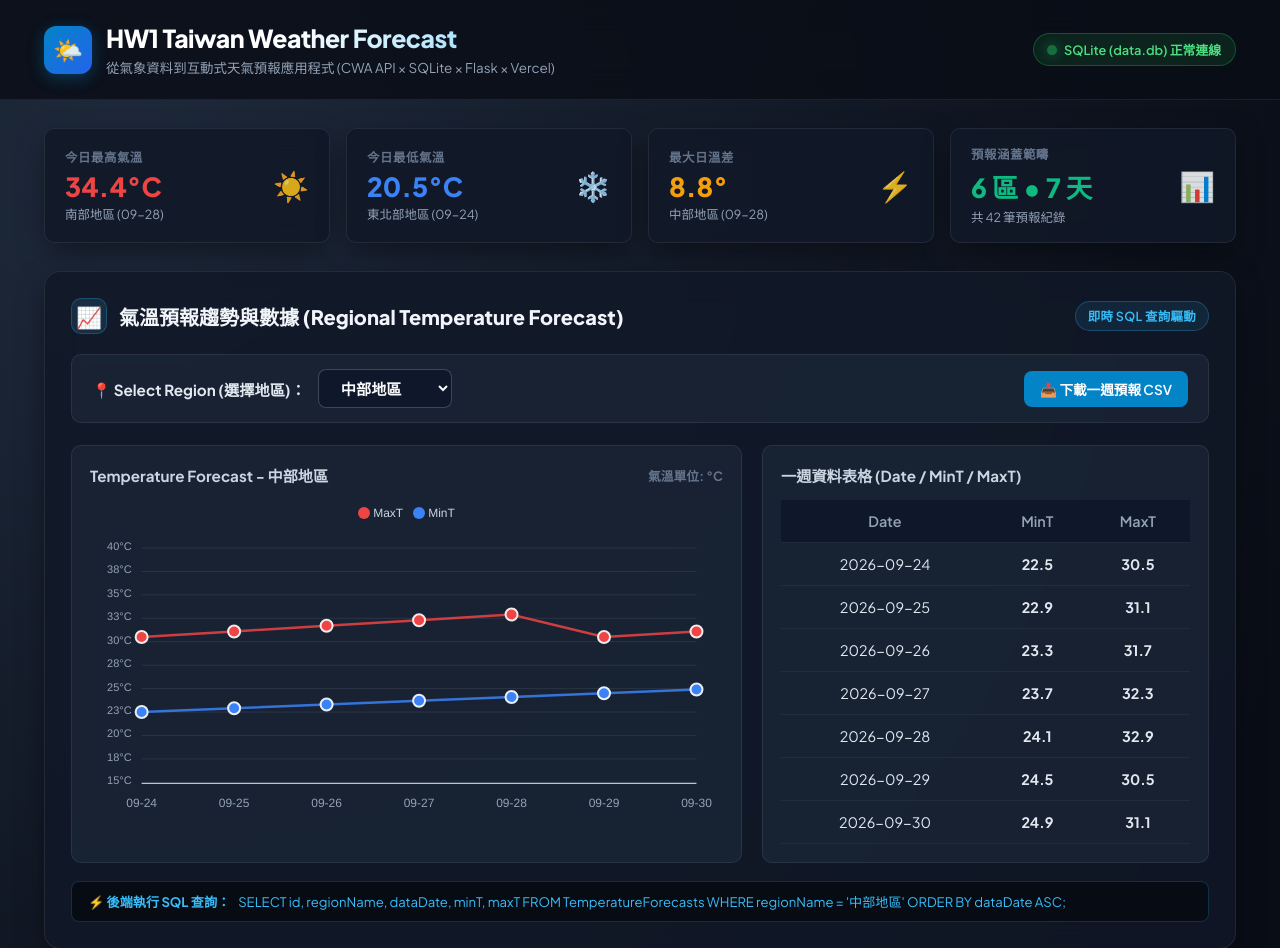
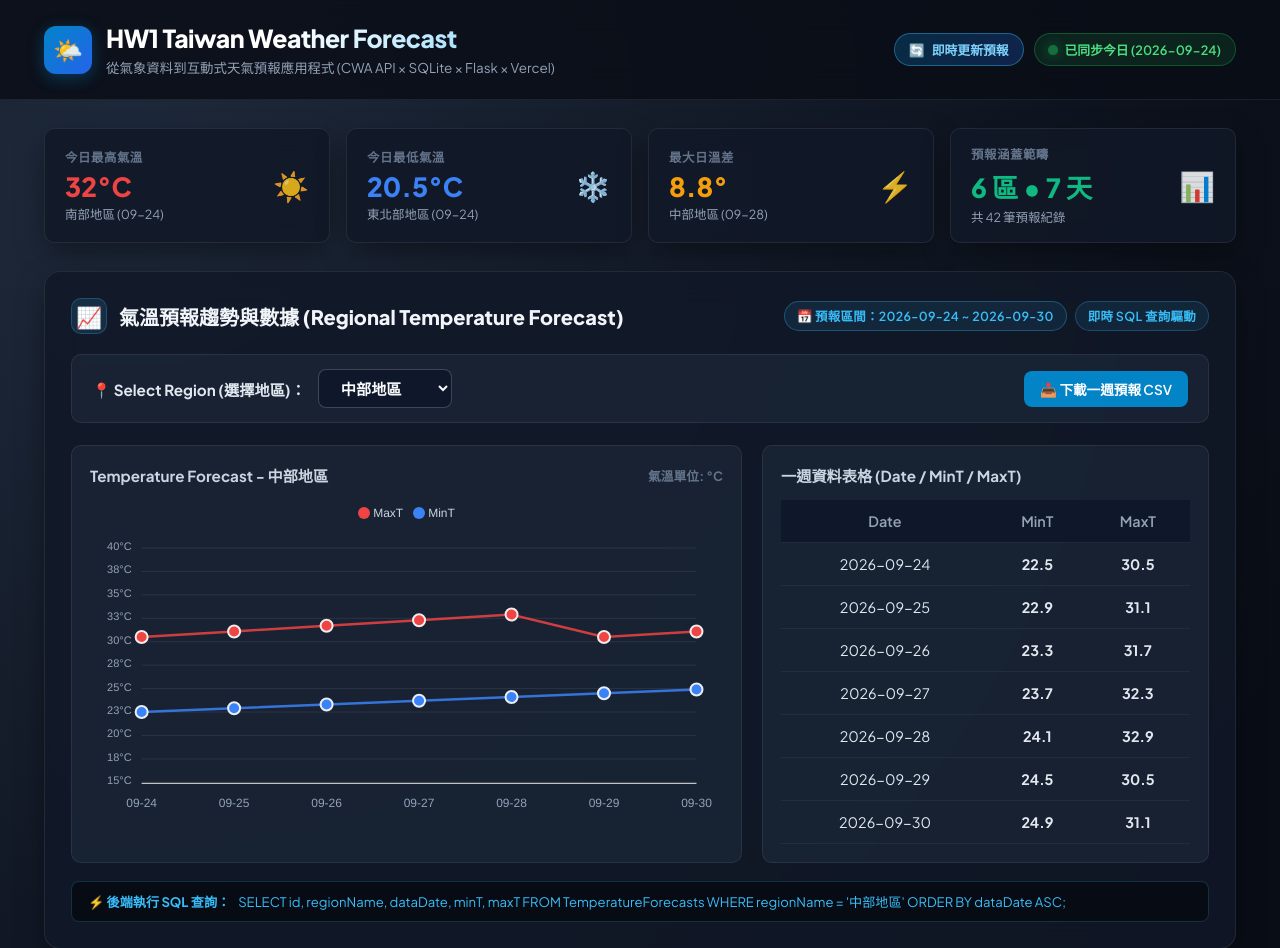
Before and after one commit to wujin57/hw1-CWA, a Flask app: page / in a window 1280 px wide. Shown: the top 948 px of the page. Run offline with Flask 3, Linux system fonts and the light colour scheme; data comes from the database, SQL or seed files in the repository; both versions use the stored data as it was after the commit; some libraries are stand-ins or nearby versions.

Commit message:
fix: enable real-time dynamic weather update for 2026-09-24, add manual refresh button and Vercel /tmp DB sync

```diff
--- a/app.py
+++ b/app.py
@@ -1,15 +1,18 @@
 """
 app.py
 職責：Flask Web 應用程式 (Presentation & API Layer)。
-      相容 Vercel Serverless Functions 與本機端直接執行。
+      相容 Vercel Serverless Functions (唯讀檔案系統與 /tmp) 與本機端直接執行。
       從 SQLite 資料庫 (data.db) 查詢氣溫資料，提供地區下拉選單、
       最高/最低溫折線圖、一週資料表格以及進階台灣地圖視覺化展示。
+      具備自動過期檢測與「即時更新 (Real-time Sync)」功能。
 遵循「單一職責原則 (SRP)」，專注於展示層與 HTTP API 傳輸。
 """
 
 import os
 import sys
+import shutil
 import sqlite3
+from datetime import datetime, timedelta, timezone
 from flask import Flask, render_template, jsonify, request
 
 # 設定專案路徑
@@ -26,33 +29,85 @@ app = Flask(
     static_folder=os.path.join(CURRENT_DIR, "static")
 )
 
-DB_PATH = os.path.join(CURRENT_DIR, "data.db")
-RAW_JSON_PATH = os.path.join(CURRENT_DIR, "weather_raw.json")
+# 台灣時區 (Asia/Taipei, UTC+8)
+TAIPEI_TZ = timezone(timedelta(hours=8))
+
+# 判斷是否運行於 Vercel Serverless 環境 (檔案系統唯讀，僅 /tmp 可寫入)
+IS_VERCEL = bool(os.getenv("VERCEL"))
+if IS_VERCEL:
+    DB_PATH = "/tmp/data.db"
+    RAW_JSON_PATH = "/tmp/weather_raw.json"
+    REPO_DB = os.path.join(CURRENT_DIR, "data.db")
+    REPO_JSON = os.path.join(CURRENT_DIR, "weather_raw.json")
+    if not os.path.exists(DB_PATH) and os.path.exists(REPO_DB):
+        try:
+            shutil.copyfile(REPO_DB, DB_PATH)
+        except Exception as e:
+            print(f"[!] 複製初始 data.db 至 /tmp 失敗: {e}", file=sys.stderr)
+    if not os.path.exists(RAW_JSON_PATH) and os.path.exists(REPO_JSON):
+        try:
+            shutil.copyfile(REPO_JSON, RAW_JSON_PATH)
+        except Exception as e:
+            print(f"[!] 複製初始 weather_raw.json 至 /tmp 失敗: {e}", file=sys.stderr)
+else:
+    DB_PATH = os.path.join(CURRENT_DIR, "data.db")
+    RAW_JSON_PATH = os.path.join(CURRENT_DIR, "weather_raw.json")
+
+
+def get_today_str() -> str:
+    """取得台灣當前日期字串 (YYYY-MM-DD)。"""
+    return datetime.now(TAIPEI_TZ).strftime("%Y-%m-%d")
+
+
+def is_data_stale(records: list, today_str: str) -> bool:
+    """
+    檢查資料庫中的預報資料是否已過期：
+    - 若無任何紀錄 -> 過期
+    - 若最早日期早於今日 -> 過期 (需要滾動至今日為起點)
+    - 若今日不在預報日期清單中 -> 過期
+    """
+    if not records:
+        return True
+    dates = sorted(set(r.get("dataDate", "") for r in records if "dataDate" in r))
+    if not dates:
+        return True
+    # 最早的一天早於今天，即資料過期
+    if dates[0] < today_str:
+        return True
+    # 今日尚未在預報範圍中
+    if today_str not in dates:
+        return True
+    return False
+
+
+def execute_pipeline_update() -> list:
+    """
+    執行完整的資料更新管線 (fetch -> parse -> database save)。
+    更新為以今日為起始日之 7 天預報資料。
+    """
+    import fetch_weather
+    print(f"[*] 執行即時資料更新管線 (目標: 今日 {get_today_str()} 起 7 天)...")
+    fetch_weather.update_weather(output_path=RAW_JSON_PATH)
+    cleaned = parse_weather.parse_weather_json(RAW_JSON_PATH)
+    database.save_forecasts(cleaned, db_path=DB_PATH, clear_existing=True)
+    return cleaned
 
 
 def ensure_db_ready():
     """
-    確保 SQLite 資料庫與氣溫預報資料備妥。
-    若 data.db 為空，自動由 weather_raw.json 進行解析與初始化。
+    確保 SQLite 資料庫與氣溫預報資料備妥且為最新日期。
     """
     try:
+        today_str = get_today_str()
         records = database.query_forecasts(db_path=DB_PATH)
-        if not records:
-            if os.path.exists(RAW_JSON_PATH):
-                print("[*] 正在從 weather_raw.json 導入初始氣象資料至 data.db ...")
-                cleaned = parse_weather.parse_weather_json(RAW_JSON_PATH)
-                database.save_forecasts(cleaned, db_path=DB_PATH)
-            else:
-                import fetch_weather
-                print("[*] 產生預設 7 天氣溫預報資料...")
-                fetch_weather.generate_mock_weather_data(RAW_JSON_PATH)
-                cleaned = parse_weather.parse_weather_json(RAW_JSON_PATH)
-                database.save_forecasts(cleaned, db_path=DB_PATH)
+        if is_data_stale(records, today_str):
+            print(f"[*] 檢測到氣象資料需即時更新 (今日: {today_str})，正在執行管線...")
+            execute_pipeline_update()
     except Exception as e:
         print(f"[!] 資料庫初始檢查警告: {e}", file=sys.stderr)
 
 
-# 伺服器啟動時確保資料庫可用
+# 伺服器啟動時確保資料庫可用且即時
 ensure_db_ready()
 
 
@@ -68,10 +123,12 @@ def index():
 def get_forecasts():
     """
     從 SQLite 資料庫 (data.db) 查詢氣溫預報資料。
+    若檢測到資料過期，自動即時更新為今日最新 7 天預報。
     支援依地區篩選：/api/forecasts?region=中部地區
     使用標準 SQL：SELECT id, regionName, dataDate, minT, maxT FROM TemperatureForecasts ...
     """
     region = request.args.get("region")
+    today_str = get_today_str()
 
     try:
         records = database.query_forecasts(
@@ -79,7 +136,15 @@ def get_forecasts():
             region=region if region and region != "ALL" else None
         )
 
-        # 針對 Vercel Serverless 唯讀檔案系統之備援機制
+        # 檢查是否需要即時更新過期資料
+        if is_data_stale(records, today_str):
+            execute_pipeline_update()
+            records = database.query_forecasts(
+                db_path=DB_PATH,
+                region=region if region and region != "ALL" else None
+            )
+
+        # 針對唯讀環境備援
         if not records and os.path.exists(RAW_JSON_PATH):
             records = parse_weather.parse_weather_json(RAW_JSON_PATH)
             if region and region != "ALL":
@@ -88,6 +153,7 @@ def get_forecasts():
         return jsonify({
             "status": "success",
             "count": len(records),
+            "today": today_str,
             "data": records
         })
     except Exception as e:
@@ -97,26 +163,26 @@ def get_forecasts():
         }), 500
 
 
-@app.route("/api/refresh", methods=["POST"])
+@app.route("/api/refresh", methods=["GET", "POST"])
 def refresh_data():
     """
-    觸發氣象資料管線更新 (fetch -> parse -> database)。
+    主動觸發氣象資料管線更新 (fetch -> parse -> database)。
     """
     try:
-        import fetch_weather
-        fetch_weather.main()
-        records = parse_weather.parse_weather_json(RAW_JSON_PATH)
-        count = database.save_forecasts(records, db_path=DB_PATH)
-
+        cleaned = execute_pipeline_update()
+        dates = sorted(set(r["dataDate"] for r in cleaned))
+        date_range = f"{dates[0]} ~ {dates[-1]}" if dates else ""
         return jsonify({
             "status": "success",
-            "message": f"氣象資料更新成功！共儲存 {count} 筆預報紀錄。",
-            "count": count
+            "message": f"氣象資料即時更新成功！預報區間: {date_range}，共儲存 {len(cleaned)} 筆紀錄。",
+            "count": len(cleaned),
+            "date_range": date_range,
+            "today": get_today_str()
         })
     except Exception as e:
         return jsonify({
             "status": "error",
-            "message": f"更新失敗: {e}"
+            "message": f"即時更新失敗: {e}"
         }), 500
 
 
--- a/database.py
+++ b/database.py
@@ -62,7 +62,7 @@ def init_db(db_path: str = DB_FILE) -> None:
 def save_forecasts(
     forecasts: List[Dict[str, Any]],
     db_path: str = DB_FILE,
-    clear_existing: bool = False
+    clear_existing: bool = True
 ) -> int:
     """
     將清洗後的氣溫資料存入 SQLite 資料庫中。
--- a/templates/index.html
+++ b/templates/index.html
@@ -142,6 +142,41 @@
       0% { opacity: 1; transform: scale(1); }
       50% { opacity: 0.4; transform: scale(1.3); }
       100% { opacity: 1; transform: scale(1); }
+    }
+
+    .btn-sync {
+      display: inline-flex;
+      align-items: center;
+      gap: 7px;
+      padding: 6px 14px;
+      background: linear-gradient(135deg, rgba(2, 132, 199, 0.25), rgba(37, 99, 235, 0.25));
+      border: 1px solid rgba(56, 189, 248, 0.4);
+      border-radius: 9999px;
+      color: #7dd3fc;
+      font-size: 0.8rem;
+      font-weight: 600;
+      cursor: pointer;
+      transition: all 0.2s ease;
+    }
+
+    .btn-sync:hover {
+      background: linear-gradient(135deg, rgba(2, 132, 199, 0.45), rgba(37, 99, 235, 0.45));
+      border-color: #38bdf8;
+      transform: translateY(-1px);
+      box-shadow: 0 4px 12px rgba(2, 132, 199, 0.3);
+    }
+
+    .btn-sync:active {
+      transform: translateY(0);
+    }
+
+    .btn-sync.spinning #sync-icon {
+      display: inline-block;
+      animation: spin 1s linear infinite;
+    }
+
+    @keyframes spin {
+      100% { transform: rotate(360deg); }
     }
 
     /* KPI Summary Row */
@@ -516,9 +551,13 @@
         </div>
       </div>
       <div class="header-badges">
+        <button id="btn-sync" class="btn-sync" onclick="manualRefresh()" title="點擊向後端請求即時同步最新氣象資料">
+          <span id="sync-icon">🔄</span>
+          <span id="sync-text">即時更新預報</span>
+        </button>
         <div class="badge-live">
           <span class="pulse-dot"></span>
-          <span>SQLite (data.db) 正常連線</span>
+          <span id="live-status-text">SQLite (data.db) 正常連線</span>
         </div>
       </div>
     </div>
@@ -574,7 +613,10 @@
           <span class="title-icon">📈</span>
           <span class="title-text">氣溫預報趨勢與數據 (Regional Temperature Forecast)</span>
         </div>
-        <span class="data-badge">即時 SQL 查詢驅動</span>
+        <div style="display: flex; gap: 8px; align-items: center; flex-wrap: wrap;">
+          <span class="data-badge" id="forecast-range-badge" style="color: #38bdf8; border-color: rgba(56, 189, 248, 0.3); background: rgba(56, 189, 248, 0.1);">📅 載入預報區間中...</span>
+          <span class="data-badge">即時 SQL 查詢驅動</span>
+        </div>
       </div>
 
       <!-- 下拉選單選擇地區 -->
@@ -687,7 +729,7 @@
               <span id="detail-badge" style="font-size: 0.75rem; padding: 2px 8px; border-radius: 4px; background: #eab308; color: #000; font-weight: 700;">均溫 26.5°C</span>
             </div>
             <div class="detail-body">
-              <b>預報首日：</b><span id="detail-date">2026-09-23</span><br>
+              <b>預報首日：</b><span id="detail-date">--</span><br>
               <b>最低氣溫 (MinT)：</b><span id="detail-mint" class="text-mint">22.5°C</span><br>
               <b>最高氣溫 (MaxT)：</b><span id="detail-maxt" class="text-maxt">30.5°C</span><br>
               <b>日夜溫差：</b><span id="detail-spread" style="color: #f59e0b; font-weight: bold;">8.0°C</span>
@@ -735,6 +777,7 @@
         const json = await res.json();
         if (json.status === 'success') {
           allForecasts = json.data;
+          updateDateBadges(json.today);
           renderKPIs();
           renderRegionView(currentSelectedRegion);
           initTaiwanMap();
@@ -744,16 +787,78 @@
       }
     }
 
+    // 更新日期區間與狀態標籤
+    function updateDateBadges(todayStr) {
+      if (!allForecasts.length) return;
+      const dates = [...new Set(allForecasts.map(d => d.dataDate))].sort();
+      const firstDate = dates[0];
+      const lastDate = dates[dates.length - 1];
+      const rangeText = `📅 預報區間：${firstDate} ~ ${lastDate}`;
+      const badge = document.getElementById("forecast-range-badge");
+      if (badge) badge.textContent = rangeText;
+
+      const liveStatus = document.getElementById("live-status-text");
+      if (liveStatus) {
+        liveStatus.textContent = `已同步今日 (${firstDate})`;
+      }
+    }
+
+    // 手動觸發即時更新
+    async function manualRefresh() {
+      const btn = document.getElementById("btn-sync");
+      const text = document.getElementById("sync-text");
+      btn.classList.add("spinning");
+      text.textContent = "更新中...";
+
+      try {
+        const res = await fetch('/api/refresh', { method: 'POST' });
+        const json = await res.json();
+        if (json.status === 'success') {
+          const fRes = await fetch('/api/forecasts');
+          const fJson = await fRes.json();
+          if (fJson.status === 'success') {
+            allForecasts = fJson.data;
+            updateDateBadges(fJson.today);
+            renderKPIs();
+            renderRegionView(currentSelectedRegion);
+            updateTaiwanMapMarkers();
+          }
+          text.textContent = "✓ 已更新！";
+          setTimeout(() => {
+            text.textContent = "即時更新預報";
+          }, 2500);
+        } else {
+          text.textContent = "更新失敗";
+          setTimeout(() => { text.textContent = "即時更新預報"; }, 2000);
+        }
+      } catch (err) {
+        console.error("手動更新失敗:", err);
+        text.textContent = "更新失敗";
+        setTimeout(() => { text.textContent = "即時更新預報"; }, 2000);
+      } finally {
+        btn.classList.remove("spinning");
+      }
+    }
+
     // 計算並渲染頂部 KPI 卡片
     function renderKPIs() {
       if (!allForecasts.length) return;
-      let maxItem = allForecasts[0];
-      let minItem = allForecasts[0];
+
+      // 優先鎖定首日 (今日) 之各區氣溫進行指標比較
+      const firstDate = allForecasts[0]?.dataDate;
+      const todayRecords = allForecasts.filter(d => d.dataDate === firstDate);
+      const recordsToUse = todayRecords.length ? todayRecords : allForecasts;
+
+      let maxItem = recordsToUse[0];
+      let minItem = recordsToUse[0];
       let maxSpreadItem = allForecasts[0];
 
-      allForecasts.forEach(d => {
+      recordsToUse.forEach(d => {
         if (d.maxT > maxItem.maxT) maxItem = d;
         if (d.minT < minItem.minT) minItem = d;
+      });
+
+      allForecasts.forEach(d => {
         const spread = d.maxT - d.minT;
         if (spread > (maxSpreadItem.maxT - maxSpreadItem.minT)) maxSpreadItem = d;
       });
@@ -936,6 +1041,34 @@
       });
     }
 
+    // 更新地圖標記狀態
+    function updateTaiwanMapMarkers() {
+      if (!mapInstance) {
+        initTaiwanMap();
+        return;
+      }
+      Object.keys(REGION_COORDS).forEach(region => {
+        const regionRecords = allForecasts.filter(d => d.regionName === region);
+        if (!regionRecords.length) return;
+
+        const firstDay = regionRecords[0];
+        const avg = (firstDay.minT + firstDay.maxT) / 2;
+        const color = getTempColor(avg);
+        const marker = mapMarkers[region];
+        if (marker) {
+          marker.setStyle({ fillColor: color });
+          marker.setPopupContent(`
+            <div style="font-size:13px; text-align:center; padding: 4px;">
+              <b>${region}</b><br>
+              預報日期: <b>${firstDay.dataDate}</b><br>
+              當日平均溫: <b>${avg.toFixed(1)}°C</b><br>
+              <span style="color:#0284c7; font-size:11px;">點擊同步切換上方圖表</span>
+            </div>
+          `);
+        }
+      });
+    }
+
     // 匯出 CSV 檔案
     function exportCSV() {
       const regionData = allForecasts.filter(d => d.regionName === currentSelectedRegion);
```
Also changed, not shown: fetch_weather.py (+26 -26 lines), weather_raw.json (+168 -168 lines), data.db.
